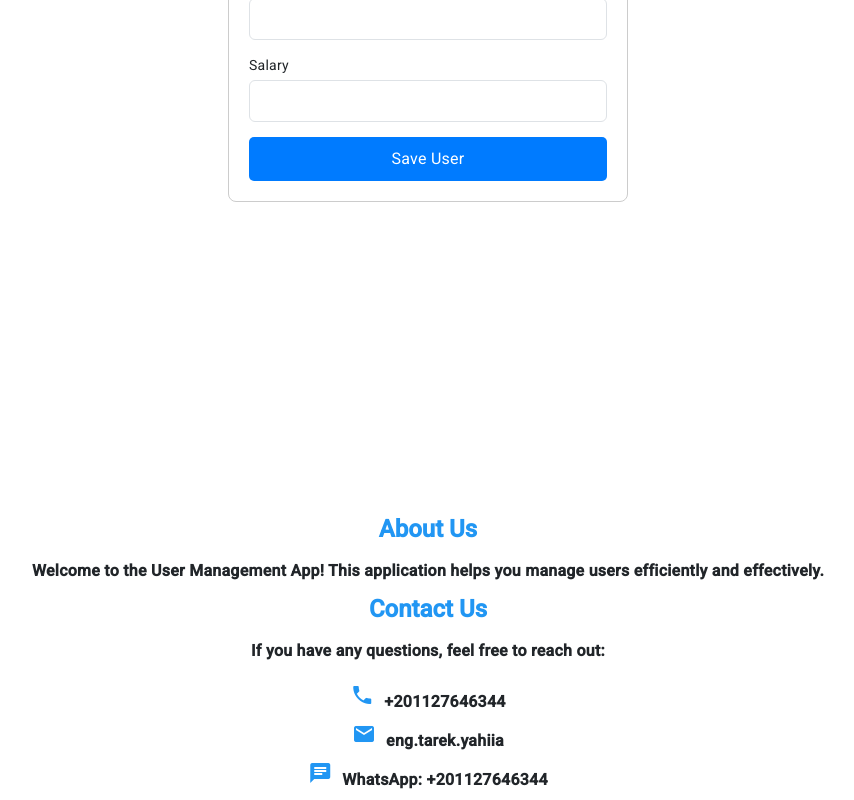
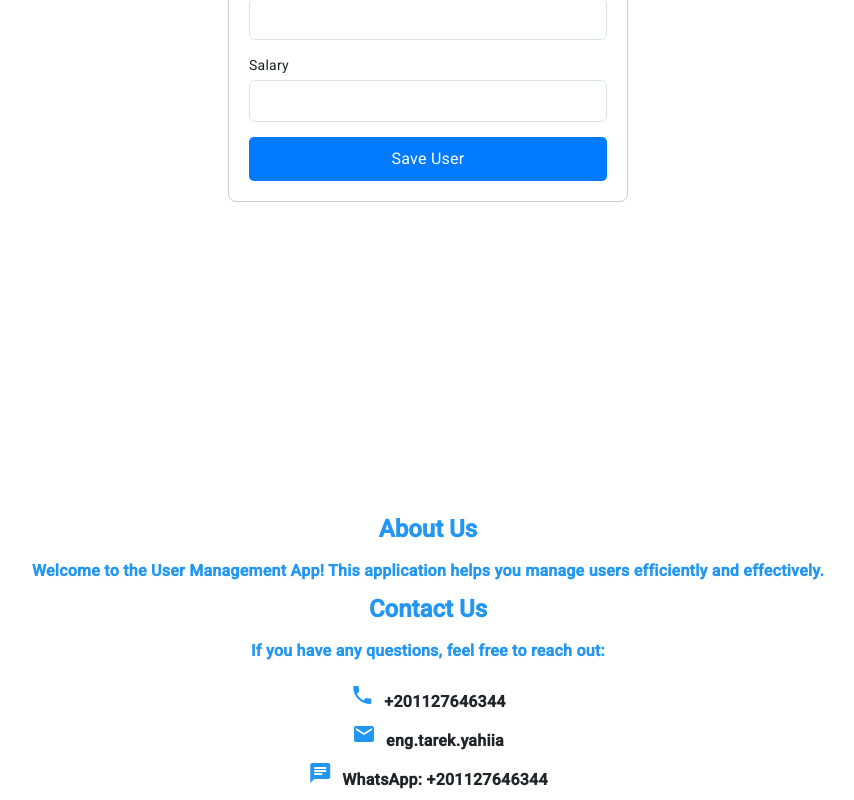
Before and after one commit to TarekYahia98/First-Task-Angular, an Angular app: page / in a window 1280 px wide. Shown: the part 805-1605 px from the top of the page, without its empty margins (212-1066 px from the left). Built offline with nearby package versions, Linux system fonts and the light colour scheme; no server answers.

Commit message:
feat: add animations to about & contact components

```diff
--- a/package.json
+++ b/package.json
@@ -11,7 +11,7 @@
   },
   "private": true,
   "dependencies": {
-    "@angular/animations": "^17.3.0",
+    "@angular/animations": "^17.3.12",
     "@angular/cdk": "^17.3.10",
     "@angular/common": "^17.3.12",
     "@angular/compiler": "^17.3.0",
--- a/src/app/about/about.component.css
+++ b/src/app/about/about.component.css
@@ -1,19 +1,7 @@
-h1 {
+h1, p {
   font-size: 24px;
   color: #2196f3;
   font-weight: bold;
-  text-align: center;
-}
-
-p, ul {
-  font-size: 16px;
-  font-weight: bold;
-  text-align: center;
-}
-
-body, html {
-  height: 100%;
-  margin: 0;
 }
 
 .main {
@@ -24,3 +12,28 @@ body, html {
   height: 100%;
   text-align: center;
 }
+
+p, ul {
+  font-size: 16px;
+  font-weight: bold;
+  text-align: center;
+}
+
+ul {
+  list-style-type: none;
+  padding: 0;
+}
+
+li {
+  margin: 10px 0;
+}
+
+body, html {
+  height: 100%;
+  margin: 0;
+}
+
+.icon {
+  color: #2196f3;
+  margin-right: 10px;
+}
--- a/src/app/about/about.component.html
+++ b/src/app/about/about.component.html
@@ -1,2 +1,4 @@
-<h1>About Us</h1>
-<p>Welcome to the User Management App! This application helps you manage users efficiently and effectively.</p>
+<div class="main">
+    <h1 [@slideInRight]>About Us</h1>
+    <p [@slideInRight]>Welcome to the User Management App! This application helps you manage users efficiently and effectively.</p>
+  </div>
--- a/src/app/about/about.component.ts
+++ b/src/app/about/about.component.ts
@@ -1,13 +1,20 @@
 import { CommonModule } from '@angular/common';
 import { Component } from '@angular/core';
+import { trigger, transition, style, animate } from '@angular/animations';
 
 @Component({
   selector: 'app-about',
   standalone: true,
   imports: [CommonModule],
   templateUrl: './about.component.html',
-  styleUrl: './about.component.css'
+  styleUrls: ['./about.component.css'],
+  animations: [
+    trigger('slideInRight', [
+      transition(':enter', [
+        style({ transform: 'translateX(100%)', opacity: 0 }),
+        animate('3s ease-out', style({ transform: 'translateX(0)', opacity: 1 }))
+      ])
+    ])
+  ]
 })
-export class AboutComponent {
-
-}
+export class AboutComponent {}
--- a/src/app/contact/contact.component.css
+++ b/src/app/contact/contact.component.css
@@ -1,4 +1,4 @@
-h1 {
+h1, p {
     font-size: 24px;
     color: #2196f3;
     font-weight: bold;
@@ -25,6 +25,11 @@ h1 {
     margin: 0;
   }
 
+  .icon {
+    color: #2196f3;
+    margin-right: 10px;
+  }
+
   .main {
     display: flex;
     flex-direction: column;
@@ -34,7 +39,6 @@ h1 {
     text-align: center;
   }
 
-  .icon {
-    color: #2196f3;
-    margin-right: 10px;
+  .contact-item {
+    margin: 10px 0;
   }
--- a/src/app/contact/contact.component.html
+++ b/src/app/contact/contact.component.html
@@ -1,16 +1,16 @@
 <div class="main">
-  <h1>Contact Us</h1>
-  <p>If you have any questions, feel free to reach out:</p>
+  <h1 [@zoomIn]>Contact Us</h1>
+  <p [@zoomIn]>If you have any questions, feel free to reach out:</p>
   <ul>
-    <li>
+    <li [@zoomIn] class="contact-item">
       <mat-icon class="icon" aria-hidden="true">phone</mat-icon>
       <a href="tel:+201127646344">+201127646344</a>
     </li>
-    <li>
+    <li [@zoomIn] class="contact-item">
       <mat-icon class="icon" aria-hidden="true">email</mat-icon>
       <a href="mailto:eng.tarek.yahiia@gmail.com">eng.tarek.yahiia</a>
     </li>
-    <li>
+    <li [@zoomIn] class="contact-item">
       <mat-icon class="icon" aria-hidden="true">chat</mat-icon>
       <a href="https://wa.me/0201127646344" target="_blank">WhatsApp: +201127646344</a>
     </li>
--- a/src/app/contact/contact.component.ts
+++ b/src/app/contact/contact.component.ts
@@ -1,14 +1,22 @@
 import { CommonModule } from '@angular/common';
 import { Component } from '@angular/core';
 import { MatIcon } from '@angular/material/icon';
+import { trigger, transition, style, animate } from '@angular/animations';
+
 
 @Component({
   selector: 'app-contact',
   standalone: true,
   imports: [CommonModule, MatIcon],
   templateUrl: './contact.component.html',
-  styleUrl: './contact.component.css'
+  styleUrl: './contact.component.css',
+  animations: [
+    trigger('zoomIn', [
+      transition(':enter', [
+        style({ opacity: 0, transform: 'scale(0.8)' }),
+        animate('1s ease-out', style({ opacity: 1, transform: 'scale(1)' }))
+      ])
+    ])
+  ]
 })
-export class ContactComponent {
-
-}
+export class ContactComponent {}
```
Also changed, not shown: 1 other file (tests, documents, lock files or other folders).
